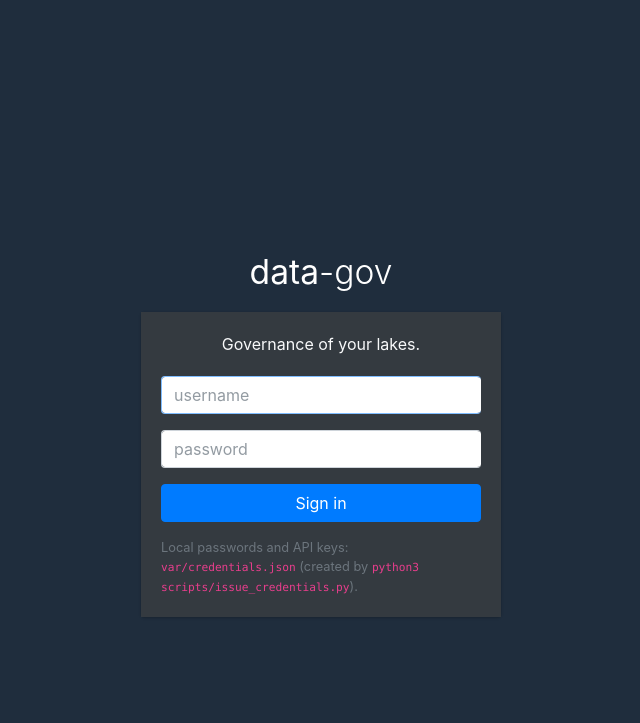
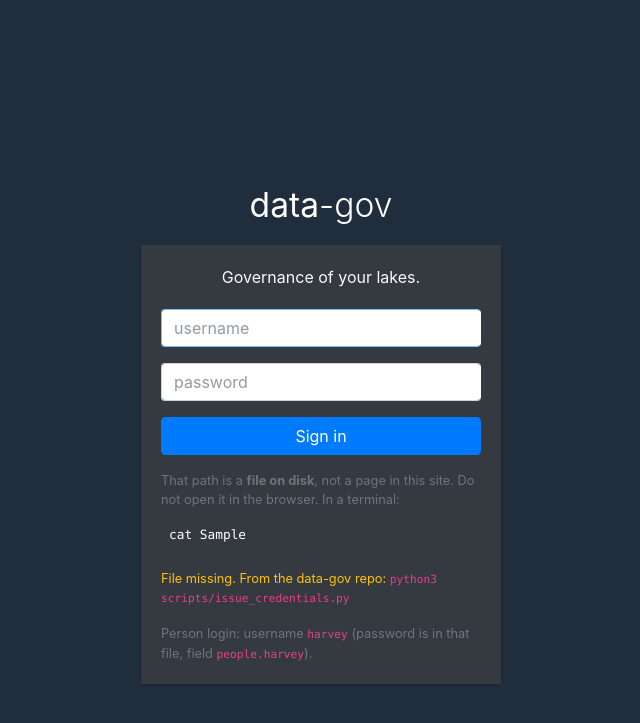
Before and after one commit to harveybc/data-gov, a Python web app: template web_plugins/templates/login.html in a window 1280 px wide. Shown: the top 723 px of the page, without its empty margins (319-959 px from the left). Run offline with Jinja, Linux system fonts and the light colour scheme; the template is opened without the code that fills it: most values are stand-ins (such as "Sample title", 1, 10 or a date in 2020); some libraries are stand-ins or nearby versions.

Commit message:
fix login copy: credentials are a disk file, not a URL

```diff
--- a/web_plugins/templates/login.html
+++ b/web_plugins/templates/login.html
@@ -34,9 +34,14 @@
         <button type="submit" class="btn btn-primary btn-block">Sign in</button>
       </form>
       <p class="mt-3 mb-0 text-muted small">
-        Local passwords and API keys: <code>var/credentials.json</code>
-        (created by <code>python3 scripts/issue_credentials.py</code>).
+        That path is a <strong>file on disk</strong>, not a page in this site.
+        Do not open it in the browser. In a terminal:
       </p>
+      <pre class="small bg-dark text-light p-2 mt-2" style="white-space:pre-wrap">cat {{ credentials_path }}</pre>
+      {% if not credentials_exist %}
+      <p class="text-warning small">File missing. From the data-gov repo: <code>python3 scripts/issue_credentials.py</code></p>
+      {% endif %}
+      <p class="small text-muted mb-0">Person login: username <code>harvey</code> (password is in that file, field <code>people.harvey</code>).</p>
     </div>
   </div>
 </div>
```
Also changed, not shown: web_plugins/default_web.py (+8 -1 lines).
